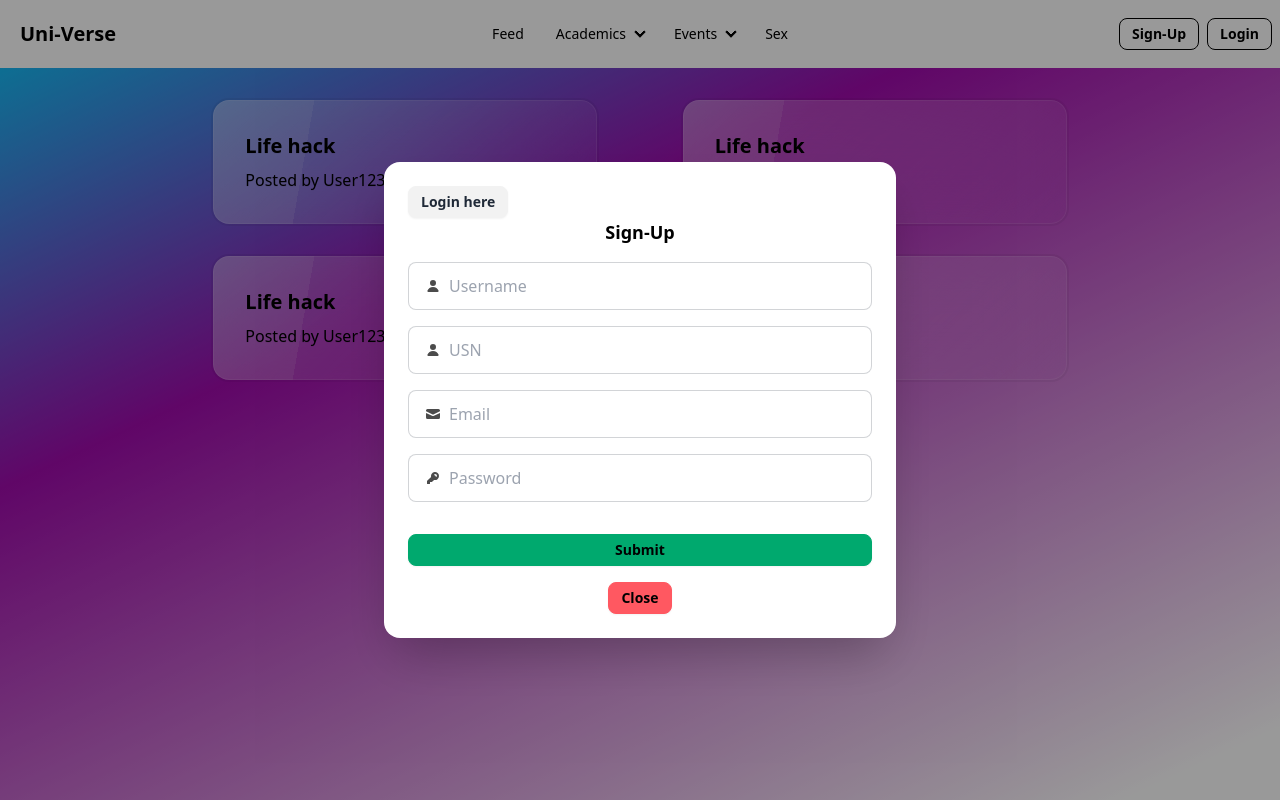
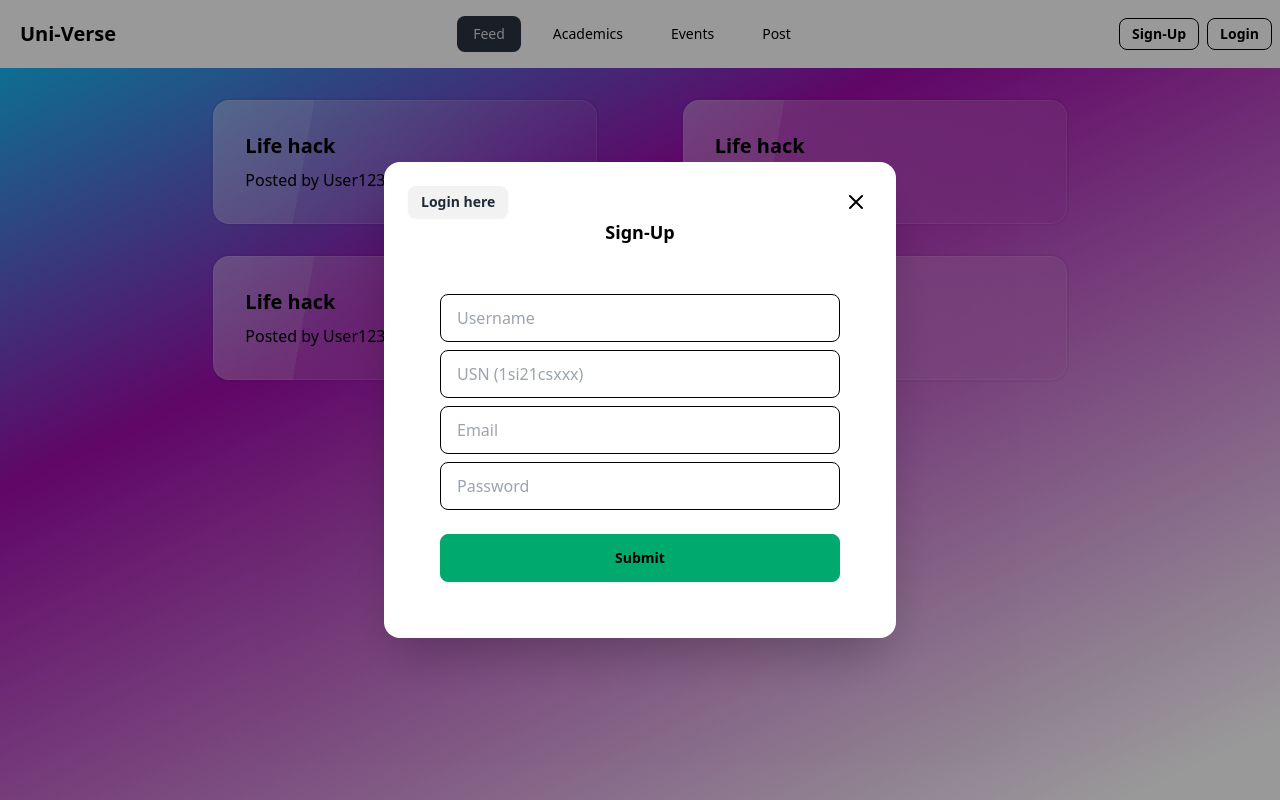
Before and after one commit to Pratyush-Ge/College-Space, a React (Vite) app: page / in a window 1280 px wide. Both pictures are taken after a click on the button "Sign-Up". Built offline with nearby package versions, Linux system fonts and the light colour scheme; a web font is replaced by a local one.

Commit message:
Signup and Login upadated

```diff
--- a/src/App.css
+++ b/src/App.css
@@ -1,6 +1,7 @@
 @tailwind base;
 @tailwind components;
 @tailwind utilities;
+
 
 .App{
   margin: 0;
@@ -17,8 +18,32 @@
   background-color: white;
 }
 
+.menu-horizontal > li {
+  margin-right: 1rem;
+  transition: linear 0.2s;
+}
+
+.menu-horizontal > li:hover{
+  scale: 1.03;
+}
+
+
+
+.modal-content {
+  overflow-y: scroll;
+  -ms-overflow-style: none;
+  scrollbar-width: none;
+}
+
+.modal-content::-webkit-scrollbar {
+  display: none;
+}
+
+.input{
+  background-color: white;
+}
+
 .feedContainer{
-  /* background-color: aquamarine; */
   display: flex;
   justify-content: space-evenly;
   margin-top: 2rem;
--- a/src/Components/Login.jsx
+++ b/src/Components/Login.jsx
@@ -33,23 +33,22 @@ const Login = () => {
   };
 
   return (
-    <form className="loginForm" onSubmit={handleSubmit}>
-      <label className="input input-bordered flex items-center gap-2 mb-4">
-        <svg xmlns="http://www.w3.org/2000/svg" viewBox="0 0 16 16" fill="currentColor" className="w-4 h-4 opacity-70">
-          <path d="M2.5 3A1.5 1.5 0 0 0 1 4.5v.793c.026.009.051.02.076.032L7.674 8.51c.206.1.446.1.652 0l6.598-3.185A.755.755 0 0 1 15 5.293V4.5A1.5 1.5 0 0 0 13.5 3h-11Z" />
-          <path d="M15 6.954 8.978 9.86a2.25 2.25 0 0 1-1.956 0L1 6.954V11.5A1.5 1.5 0 0 0 2.5 13h11a1.5 1.5 0 0 0 1.5-1.5V6.954Z" />
-        </svg>
-        <input type="text" className="grow" placeholder="USN" value={usn} onChange={handleUsnChange} />
-      </label>
-      <label className="input input-bordered flex items-center gap-2 mb-4">
-        <svg xmlns="http://www.w3.org/2000/svg" viewBox="0 0 16 16" fill="currentColor" className="w-4 h-4 opacity-70">
-          <path fillRule="evenodd" d="M14 6a4 4 0 0 1-4.899 3.899l-1.955 1.955a.5.5 0 0 1-.353.146H5v1.5a.5.5 0 0 1-.5.5h-2a.5.5 0 0 1-.5-.5v-2.293a.5.5 0 0 1 .146-.353l3.955-3.955A4 4 0 1 1 14 6Zm-4-2a.75.75 0 0 0 0 1.5.5.5 0 0 1 .5.5.75.75 0 0 0 1.5 0 2 2 0 0 0-2-2Z" clipRule="evenodd" />
-        </svg>
-        <input type="password" className="grow" placeholder="Password" value={password} onChange={handlePasswordChange} />
-      </label>
-      <div className="form-control mt-6">
-          <button type="submit" className="btn btn-sm btn-success mt-4">Login</button>
-        </div>
+    <form className="card-body gap-2" onSubmit={handleSubmit}>
+      <div className="form-control">
+        <label className="label">
+          <span className="label-text text-black">USN</span>
+        </label>
+        <input type="text" placeholder="1si21csxxx" className="input input-bordered border-black" required value={usn} onChange={handleUsnChange} />
+      </div>
+      <div className="form-control">
+        <label className="label">
+          <span className="label-text text-black">Password</span>
+        </label>
+        <input type="password" placeholder="********" className="input input-bordered border-black" required value={password} onChange={handlePasswordChange} />
+      </div>
+      <div className="form-control mt-4">
+        <button type="submit" className="btn btn-success">Login</button>
+      </div>
     </form>
   );
 };
--- a/src/Components/Navbar.jsx
+++ b/src/Components/Navbar.jsx
@@ -2,9 +2,12 @@ import { useState, useEffect } from 'react';
 import LoginForm from './Login';
 import SignupForm from './SignupForm';
 import { useNavigate } from 'react-router-dom';
+import { Link, useLocation } from 'react-router-dom';
+
 
 const Navbar = () => {
   const navigate = useNavigate();
+  const location = useLocation();
   const [isLoggedIn, setIsLoggedIn] = useState(false);
 
   useEffect(() => {
@@ -14,11 +17,14 @@ const Navbar = () => {
     }
   }, []);
 
+
+
   const handleLogout = () => {
     localStorage.removeItem('token');
     setIsLoggedIn(false);
     window.location.reload();
   };
+
 
   return (
     <div className="navbar bg-white text-black">
@@ -28,20 +34,20 @@ const Navbar = () => {
             <svg xmlns="http://www.w3.org/2000/svg" className="h-5 w-5" fill="none" viewBox="0 0 24 24" stroke="currentColor"><path strokeLinecap="round" strokeLinejoin="round" strokeWidth="2" d="M4 6h16M4 12h8m-8 6h16" /></svg>
           </div>
           <ul tabIndex={0} className="menu menu-sm dropdown-content mt-3 z-[1] p-2 shadow bg-white rounded-box w-52">
-            <li><a>Feed</a></li>
+            <li><a onClick={() => navigate('/')}>Feed</a></li>
             <li>
-              <a>Academics</a>
+              <a onClick={() => navigate('/academics')}>Academics</a>
               <ul className="p-2">
                 <li><a>Notes</a></li>
                 <li><a>Notices</a></li>
               </ul>
-              <a>Events</a>
+              <a onClick={() => navigate('/events')}>Events</a>
               <ul className="p-3">
                 <li><a>College</a></li>
                 <li><a>Club</a></li>
               </ul>
             </li>
-            <li><a>Sex</a></li>
+            <li><a onClick={() => navigate('/sex')}>Sex</a></li>
           </ul>
         </div>
 
@@ -49,36 +55,19 @@ const Navbar = () => {
       </div>
       <div className="navbar-center hidden lg:flex">
         <ul className="menu menu-horizontal px-1">
-          <li><a>Feed</a></li>
-          <li>
-            <details>
-              <summary>Academics</summary>
-              <ul className="p-2 bg-black text-white">
-                <li><a>Notes</a></li>
-                <li><a>Notices</a></li>
-              </ul>
-            </details>
-          </li>
-          <li>
-            <details>
-              <summary>Events</summary>
-              <ul className="p-2 bg-black text-white">
-                <li><a>College</a></li>
-                <li><a>Club</a></li>
-              </ul>
-            </details>
-          </li>
-          <li><a>Sex</a></li>
+        <li><Link to="/" className={location.pathname === '/' ? 'active' : ''}>Feed</Link></li>
+          <li><Link to="/academics" className={location.pathname === '/academics' ? 'active' : ''}>Academics</Link></li>
+          <li><Link to="/events" className={location.pathname === '/events' ? 'active' : ''}>Events</Link></li>
+          <li><Link to="/post" className={location.pathname === '/post' ? 'active' : ''}>Post</Link></li>
         </ul>
       </div>
+
       <div className="navbar-end">
-
-
         {isLoggedIn ? (
           <div className="dropdown dropdown-hover dropdown-bottom dropdown-end">
-            <div tabIndex={0} role="button" className="btn m-1 btn-sm text-black btn-neutral bg-inherit">Profile</div>
+            <div tabIndex={0} role="button" className="btn btn-sm btn-outline mx-2 text-black">Profile</div>
             <ul tabIndex={0} className="dropdown-content z-[1] menu p-2 shadow rounded-box w-52 bg-black text-white">
-            <li><a onClick={() => navigate('./account')}>Account</a></li>
+              <li><a onClick={() => navigate('/account')}>Account</a></li>
               <li><a onClick={handleLogout}>Logout</a></li>
             </ul>
           </div>
@@ -94,56 +83,54 @@ const Navbar = () => {
         )}
 
         <dialog id="my_modal_1" className="modal">
-          <div className="modal-box bg-white">
-
-            <button className="btn btn-sm" onClick={() =>
-                {
+          <div className="modal-box bg-white modal-content">
+            <div className="btns flex justify-between">
+              <button className="btn btn-sm" onClick={() => {
                 document.getElementById('my_modal_1').close();
                 document.getElementById('my_modal_2').showModal();
-                }
-              }>
+              }}>
                 Login here
               </button>
-
+              <button onClick={() => {
+                document.getElementById('my_modal_1').close();
+              }} className="p-1 bg-white rounded-full text-black focus:outline-none">
+                <svg xmlns="http://www.w3.org/2000/svg" className="h-6 w-6" fill="none" viewBox="0 0 24 24" stroke="currentColor">
+                  <path strokeLinecap="round" strokeLinejoin="round" strokeWidth="2" d="M6 18L18 6M6 6l12 12"></path>
+                </svg>
+              </button>
+            </div>
             <h3 className="font-bold text-lg mb-4 text-center">
               Sign-Up
             </h3>
             <SignupForm />
-            <div className="flex justify-center">
-              <form method="dialog">
-                <button className="btn btn-sm btn-error mt-4">Close</button>
-              </form>
-            </div>
           </div>
         </dialog>
-
         <dialog id="my_modal_2" className="modal">
           <div className="modal-box bg-white">
-
-          <button className="btn btn-sm" onClick={() =>
-                {
+            <div className="btns flex justify-between">
+              <button className="btn btn-sm" onClick={() => {
                 document.getElementById('my_modal_2').close();
                 document.getElementById('my_modal_1').showModal();
-                }
-              }>
+              }}>
                 Create an account
               </button>
-
+              <button onClick={() => {
+                document.getElementById('my_modal_2').close();
+              }} className="p-1 bg-white rounded-full text-black focus:outline-none">
+                <svg xmlns="http://www.w3.org/2000/svg" className="h-6 w-6" fill="none" viewBox="0 0 24 24" stroke="currentColor">
+                  <path strokeLinecap="round" strokeLinejoin="round" strokeWidth="2" d="M6 18L18 6M6 6l12 12"></path>
+                </svg>
+              </button>
+            </div>
             <h3 className="font-bold text-lg my-4 text-center">
               Login
             </h3>
-            <LoginForm/>
-            <div className="flex justify-center">
-              <form method="dialog">
-                <button className="btn btn-sm btn-error mt-4">Close</button>
-              </form>
+            <LoginForm />
+          </div>
+        </dialog>
       </div>
     </div>
-        </dialog>
-
-      </div>
-    </div>
-  )
-}
+  );
+};
 
 export default Navbar;
--- a/src/Components/SignupForm.jsx
+++ b/src/Components/SignupForm.jsx
@@ -61,37 +61,23 @@ const SignupForm = () => {
     }
   };
 
-
   return (
-    <form className="signupForm" onSubmit={handleSubmit}>
-      <label className="input input-bordered flex items-center gap-2 mb-4">
-        <svg xmlns="http://www.w3.org/2000/svg" viewBox="0 0 16 16" fill="currentColor" className="w-4 h-4 opacity-70">
-          <path d="M8 8a3 3 0 1 0 0-6 3 3 0 0 0 0 6ZM12.735 14c.618 0 1.093-.561.872-1.139a6.002 6.002 0 0 0-11.215 0c-.22.578.254 1.139.872 1.139h9.47Z" />
-        </svg>
-        <input type="text" className="grow" placeholder="Username" value={username} onChange={handleUsernameChange} />
-      </label>
-      <label className="input input-bordered flex items-center gap-2 mb-4">
-        <svg xmlns="http://www.w3.org/2000/svg" viewBox="0 0 16 16" fill="currentColor" className="w-4 h-4 opacity-70">
-          <path d="M8 8a3 3 0 1 0 0-6 3 3 0 0 0 0 6ZM12.735 14c.618 0 1.093-.561.872-1.139a6.002 6.002 0 0 0-11.215 0c-.22.578.254 1.139.872 1.139h9.47Z" />
-        </svg>
-        <input type="text" className="grow" placeholder="USN" value={usn} onChange={handleUsnChange} />
-      </label>
-      <label className="input input-bordered flex items-center gap-2 mb-4">
-        <svg xmlns="http://www.w3.org/2000/svg" viewBox="0 0 16 16" fill="currentColor" className="w-4 h-4 opacity-70">
-          <path d="M2.5 3A1.5 1.5 0 0 0 1 4.5v.793c.026.009.051.02.076.032L7.674 8.51c.206.1.446.1.652 0l6.598-3.185A.755.755 0 0 1 15 5.293V4.5A1.5 1.5 0 0 0 13.5 3h-11Z" />
-          <path d="M15 6.954 8.978 9.86a2.25 2.25 0 0 1-1.956 0L1 6.954V11.5A1.5 1.5 0 0 0 2.5 13h11a1.5 1.5 0 0 0 1.5-1.5V6.954Z" />
-        </svg>
-        <input type="text" className="grow" placeholder="Email" value={email} onChange={handleEmailChange} />
-      </label>
-      <label className="input input-bordered flex items-center gap-2">
-        <svg xmlns="http://www.w3.org/2000/svg" viewBox="0 0 16 16" fill="currentColor" className="w-4 h-4 opacity-70">
-          <path fillRule="evenodd" d="M14 6a4 4 0 0 1-4.899 3.899l-1.955 1.955a.5.5 0 0 1-.353.146H5v1.5a.5.5 0 0 1-.5.5h-2a.5.5 0 0 1-.5-.5v-2.293a.5.5 0 0 1 .146-.353l3.955-3.955A4 4 0 1 1 14 6Zm-4-2a.75.75 0 0 0 0 1.5.5.5 0 0 1 .5.5.75.75 0 0 0 1.5 0 2 2 0 0 0-2-2Z" clipRule="evenodd" />
-        </svg>
-        <input type="password" className="grow" placeholder="Password" value={password} onChange={handlePasswordChange} />
-      </label>
+    <form className="card-body gap-2" onSubmit={handleSubmit}>
+      <div className="form-control">
+        <input type="text" placeholder="Username" className="input input-bordered border-black" required value={username} onChange={handleUsernameChange} />
+      </div>
+      <div className="form-control">
+        <input type="text" placeholder="USN (1si21csxxx)" className="input input-bordered border-black" required value={usn} onChange={handleUsnChange} />
+      </div>
+      <div className="form-control">
+        <input type="text" placeholder="Email" className="input input-bordered border-black" required value={email} onChange={handleEmailChange} />
+      </div>
+      <div className="form-control">
+        <input type="password" placeholder="Password" className="input input-bordered border-black" required value={password} onChange={handlePasswordChange} />
+      </div>
       <div className="form-control mt-4">
-          <button type="submit" className="btn btn-sm btn-success mt-4">Submit</button>
-        </div>
+        <button type="submit" className="btn btn-success">Submit</button>
+      </div>
     </form>
   );
 };
```
Also changed, not shown: 1 other file (tests, documents, lock files or other folders). Lines whose indentation alone changed are shown as unchanged.
